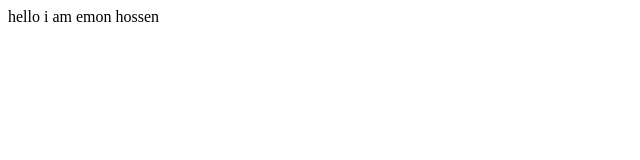
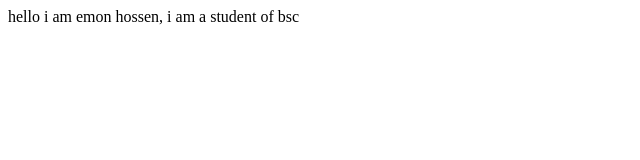
Before and after one commit to emonhossen99/My_First_ripo, a plain HTML site: page index.html in a window 1280 px wide. Shown: the whole page, without its empty margins (0-640 px from the left). Drawn offline with Linux system fonts and the light colour scheme.

Commit message:
added code

```diff
--- a/index.html
+++ b/index.html
@@ -6,6 +6,7 @@
     <title>Document</title>
 </head>
 <body>
-    hello i am emon hossen
+    hello i am emon hossen,
+    i am a student of bsc
 </body>
 </html>
```
